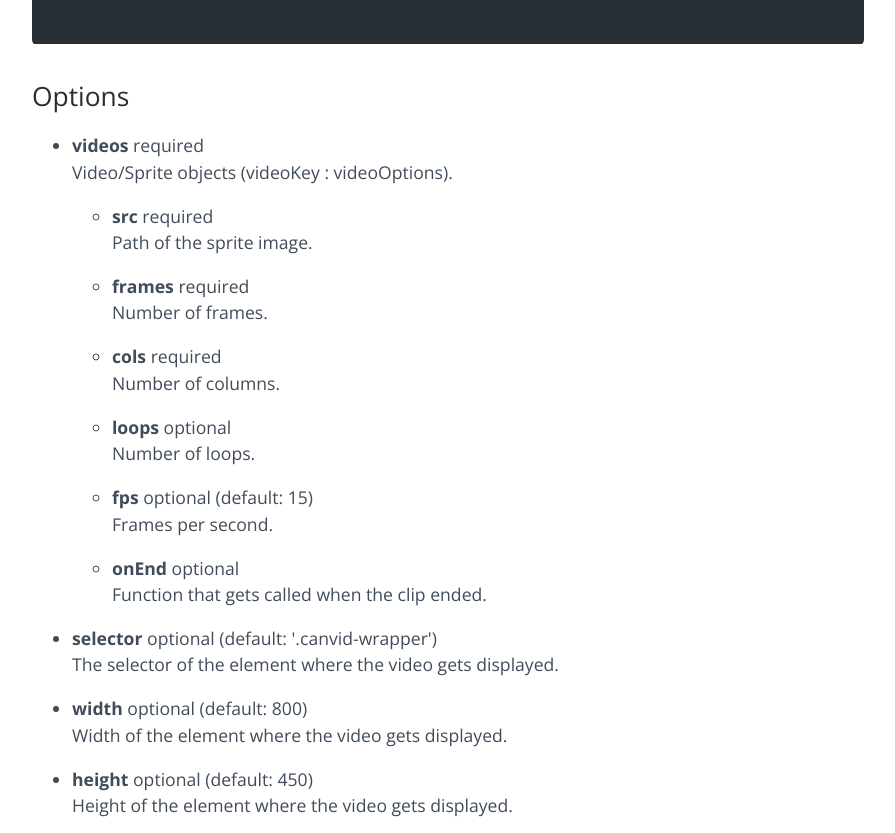
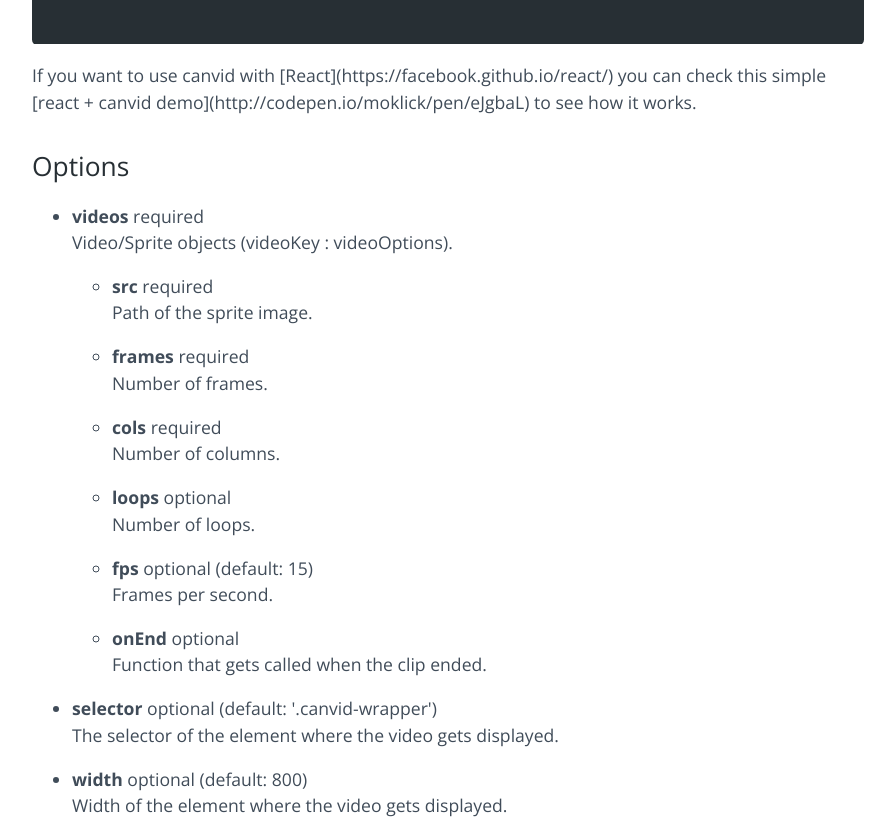
Before and after one commit to gka/canvid, a plain HTML site: page index.html in a window 1280 px wide. Shown: the part 3079-3912 px from the top of the page, without its empty margins (192-1087 px from the left). Drawn offline with nearby package versions, Linux system fonts and the light colour scheme.

Commit message:
add react demo link

```diff
--- a/index.html
+++ b/index.html
@@ -110,6 +110,9 @@ var canvidControl = canvid({
     }
 });</code>
         </pre>
+
+        <p>If you want to use canvid with [React](https://facebook.github.io/react/) you can check this simple [react + canvid demo](http://codepen.io/moklick/pen/eJgbaL) to see how it works.
+</p>
 
 
 
```
